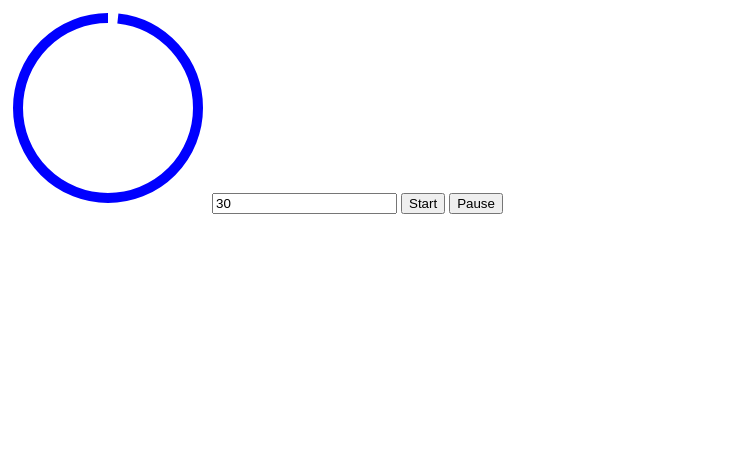
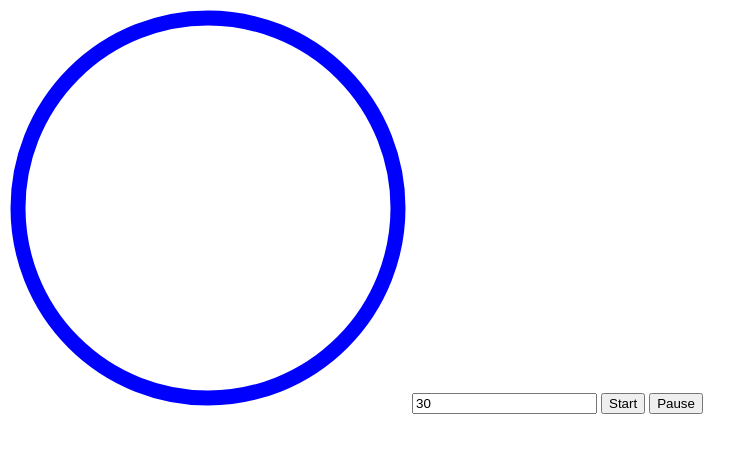
Before and after one commit to appsius/timedetec, a plain HTML site: page index.html in a window 1280 px wide. Shown: the whole page, without its empty margins (0-756 px from the left). Drawn offline with Linux system fonts and the light colour scheme.

Commit message:
First Pass on the Animation

```diff
--- a/index.html
+++ b/index.html
@@ -2,17 +2,15 @@
 <html>
   <head> </head>
   <body>
-    <svg height="200" width="200">
+    <svg height="400" width="400">
       <circle
-        r="90"
-        cx="100"
-        cy="100"
+        r="190"
+        cx="200"
+        cy="200"
         fill="transparent"
         stroke="blue"
-        stroke-width="10"
-        stroke-dasharray="565"
-        stroke-dashoffset="-10"
-        transform="rotate(-90 100 100)"
+        stroke-width="15"
+        transform="rotate(-90 200 200)"
       />
     </svg>
 
--- a/index.js
+++ b/index.js
@@ -2,12 +2,18 @@ const durationInput = document.querySelector('#duration');
 const startButton = document.querySelector('#start');
 const pauseButton = document.querySelector('#pause');
 
+const circle = document.querySelector('circle');
+const perimeter = circle.getAttribute('r') * 2 * Math.PI;
+circle.setAttribute('stroke-dasharray', perimeter);
+
+let currentOffset = 0;
 const interval = new Timer(durationInput, startButton, pauseButton, {
   onStart() {
     console.log('Timer started!');
   },
   onTick() {
-    console.log('Timer is ticking down!');
+    circle.setAttribute('stroke-dashoffset', currentOffset);
+    currentOffset = currentOffset - 50;
   },
   onComplete() {
     console.log('Timer completed!');
```
